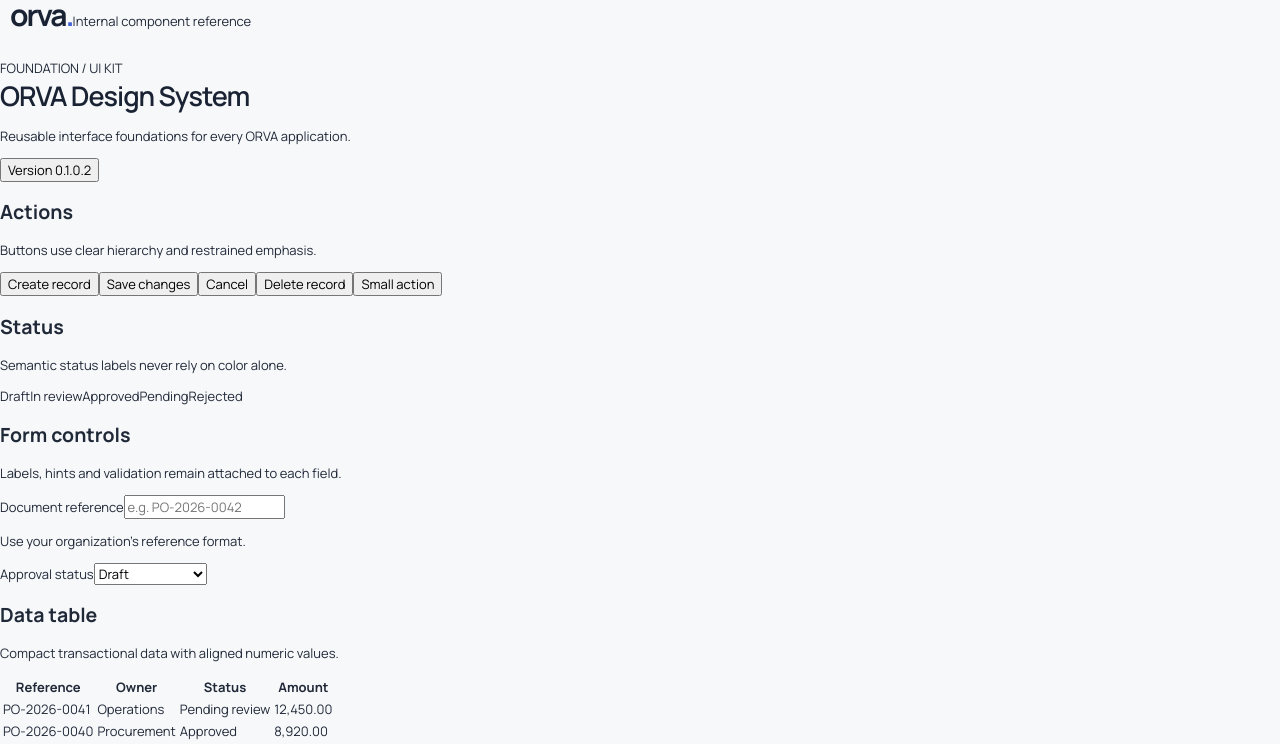
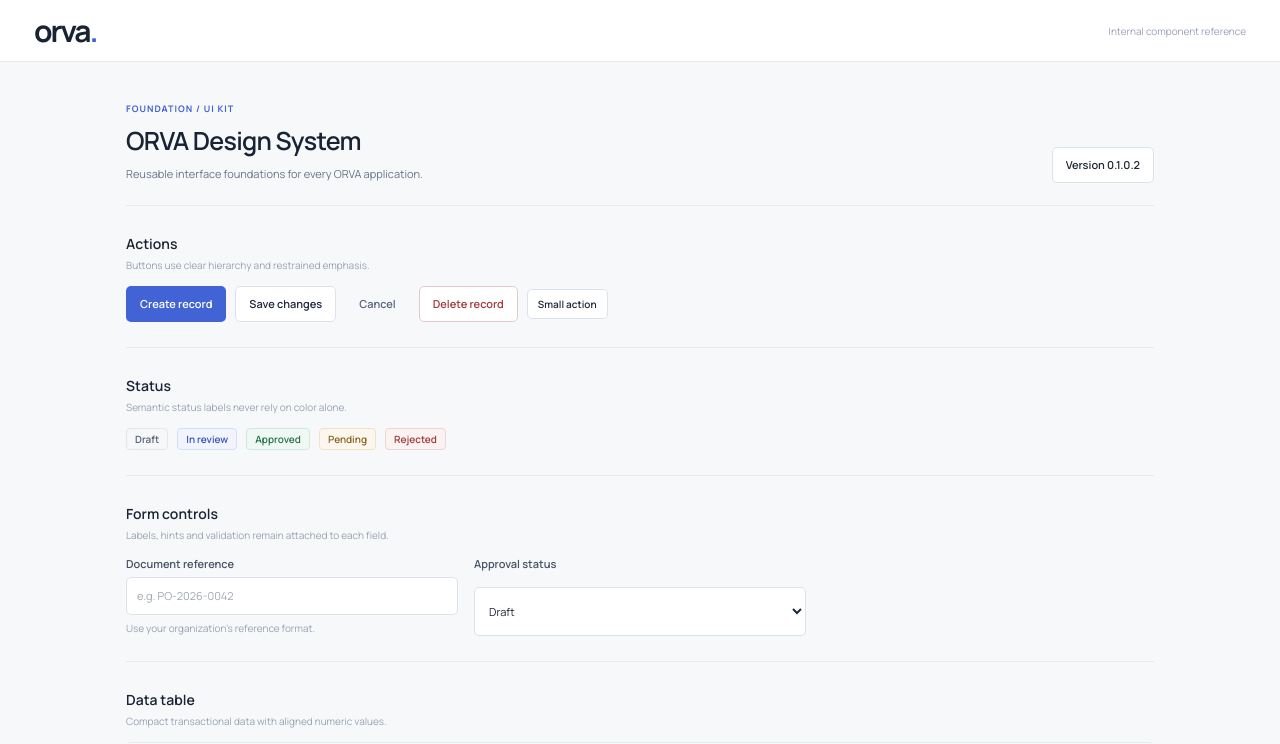
Before and after one commit to fbrhrdynt/orva_project, a Next.js app in the folder apps/web/: page /design-system in a window 1280 px wide. Shown: the top 744 px of the page. Built offline with nearby package versions, Linux system fonts and the light colour scheme.

Commit message:
Add ORVA shared design system styles

```diff
--- a/apps/web/src/app/globals.css
+++ b/apps/web/src/app/globals.css
@@ -142,3 +142,69 @@ kbd { padding: 3px 5px; border: 1px solid var(--border); border-radius: 3px; col
 @media (prefers-reduced-motion: reduce) {
   *, *::before, *::after { scroll-behavior: auto !important; transition-duration: .01ms !important; animation-duration: .01ms !important; }
 }
+
+/* ORVA shared component foundations */
+.orva-button { min-height: 36px; display: inline-flex; align-items: center; justify-content: center; gap: 7px; padding: 0 13px; border: 1px solid transparent; border-radius: 5px; font-size: 11px; font-weight: 600; line-height: 1; transition: background 120ms ease, border-color 120ms ease, color 120ms ease; }
+.orva-button:disabled { cursor: not-allowed; opacity: .5; }
+.orva-button--primary { background: var(--orva-accent); color: #fff; }
+.orva-button--primary:hover:not(:disabled) { background: #3555C3; }
+.orva-button--secondary { border-color: #DCE2EB; background: #fff; color: var(--text-primary); }
+.orva-button--secondary:hover:not(:disabled) { border-color: #BFCBE0; background: #FAFBFD; }
+.orva-button--ghost { background: transparent; color: #596579; }
+.orva-button--ghost:hover:not(:disabled) { background: #F0F2F6; color: var(--orva-navy); }
+.orva-button--danger { border-color: #E8C9C9; background: #fff; color: #A43B3B; }
+.orva-button--danger:hover:not(:disabled) { background: #FCF4F4; }
+.orva-button--sm { min-height: 30px; padding: 0 10px; font-size: 10px; }
+.orva-button--lg { min-height: 42px; padding: 0 16px; font-size: 12px; }
+.orva-badge { min-height: 22px; display: inline-flex; align-items: center; padding: 0 8px; border: 1px solid transparent; border-radius: 4px; font-size: 10px; font-weight: 600; white-space: nowrap; }
+.orva-badge--neutral { border-color: #E2E6ED; background: #F6F7F9; color: #596579; }
+.orva-badge--info { border-color: #D5DFF8; background: #F1F4FC; color: #3555B6; }
+.orva-badge--success { border-color: #D3E8DD; background: #F0F8F3; color: #28734B; }
+.orva-badge--warning { border-color: #F0E2C6; background: #FBF7EE; color: #8B641E; }
+.orva-badge--danger { border-color: #EED5D5; background: #FBF2F2; color: #A43B3B; }
+.orva-field { min-width: 0; display: grid; gap: 6px; }
+.orva-field__label { color: #475467; font-size: 11px; font-weight: 600; }
+.orva-input, .orva-select { width: 100%; min-height: 38px; padding: 0 10px; border: 1px solid #DCE2EB; border-radius: 5px; outline: none; background: #fff; color: var(--text-primary); font-size: 11px; }
+.orva-input::placeholder { color: #A0A8B5; }
+.orva-input:focus, .orva-select:focus { border-color: #8DA2E7; box-shadow: 0 0 0 3px rgba(66,99,214,.10); }
+.orva-input--error { border-color: #C65A5A; }
+.orva-field__hint, .orva-field__error { margin: 0; font-size: 10px; line-height: 1.5; }
+.orva-field__hint { color: var(--text-muted); }
+.orva-field__error { color: #A43B3B; }
+.orva-page-header { display: flex; align-items: flex-end; justify-content: space-between; gap: 18px; padding-bottom: 22px; border-bottom: 1px solid var(--border); }
+.orva-page-header__eyebrow { margin-bottom: 8px; color: var(--orva-accent); font-size: 9px; font-weight: 700; letter-spacing: 1px; }
+.orva-page-header__title { margin: 0; color: var(--orva-navy); font-size: 25px; font-weight: 600; letter-spacing: -.7px; }
+.orva-page-header__description { margin: 7px 0 0; color: var(--text-secondary); font-size: 11px; line-height: 1.6; }
+.orva-page-header__actions { display: flex; flex-wrap: wrap; gap: 8px; }
+.orva-table-wrap { overflow-x: auto; border: 1px solid var(--border); border-radius: 5px; background: #fff; }
+.orva-table { width: 100%; border-collapse: collapse; text-align: left; white-space: nowrap; }
+.orva-table th { height: 38px; padding: 0 12px; border-bottom: 1px solid var(--border); background: #F8F9FB; color: #667085; font-size: 10px; font-weight: 600; }
+.orva-table td { height: 42px; padding: 0 12px; border-bottom: 1px solid #EEF0F4; color: #475467; font-size: 10px; }
+.orva-table tbody tr:last-child td { border-bottom: 0; }
+.orva-table tbody tr:hover { background: #FAFBFD; }
+.orva-table .is-right { text-align: right; font-variant-numeric: tabular-nums; }
+.orva-table__empty { height: 90px !important; color: var(--text-muted) !important; text-align: center; }
+.design-system-shell { min-height: 100vh; background: var(--canvas); }
+.design-system-topbar { height: 62px; display: flex; align-items: center; justify-content: space-between; padding: 0 34px; border-bottom: 1px solid var(--border); background: #fff; color: var(--text-muted); font-size: 10px; }
+.design-system-topbar .wordmark { margin: 0; }
+.design-system-content { max-width: 1100px; margin: 0 auto; padding: 40px 36px 30px; }
+.ds-section { margin-top: 28px; padding-bottom: 25px; border-bottom: 1px solid var(--border); }
+.ds-section-heading { margin-bottom: 14px; }
+.ds-section-heading h2 { margin: 0; color: var(--orva-navy); font-size: 14px; font-weight: 600; }
+.ds-section-heading p { margin: 5px 0 0; color: var(--text-muted); font-size: 10px; }
+.ds-row { display: flex; align-items: center; flex-wrap: wrap; gap: 9px; }
+.ds-form-grid { max-width: 680px; display: grid; grid-template-columns: repeat(2,minmax(0,1fr)); gap: 16px; }
+.ds-footer { display: flex; justify-content: space-between; gap: 12px; margin-top: 25px; color: var(--text-muted); font-size: 10px; }
+.ds-footer a { color: var(--orva-accent); text-decoration: none; }
+.ds-footer a:hover { text-decoration: underline; }
+.filter-label { display: none; }
+@media (max-width: 640px) {
+  .design-system-topbar { padding: 0 18px; }
+  .design-system-content { padding: 28px 18px 24px; }
+  .orva-page-header { align-items: flex-start; flex-direction: column; }
+  .ds-form-grid { grid-template-columns: 1fr; }
+  .filter-control { min-width: 116px; width: 116px; }
+  .filter-control select { padding-left: 9px; color: #596579; font-size: 10px; }
+  .filter-control > svg { right: 8px; }
+  .filter-label { display: inline; padding-left: 8px; color: #8A94A3; font-size: 9px; white-space: nowrap; }
+}
```
